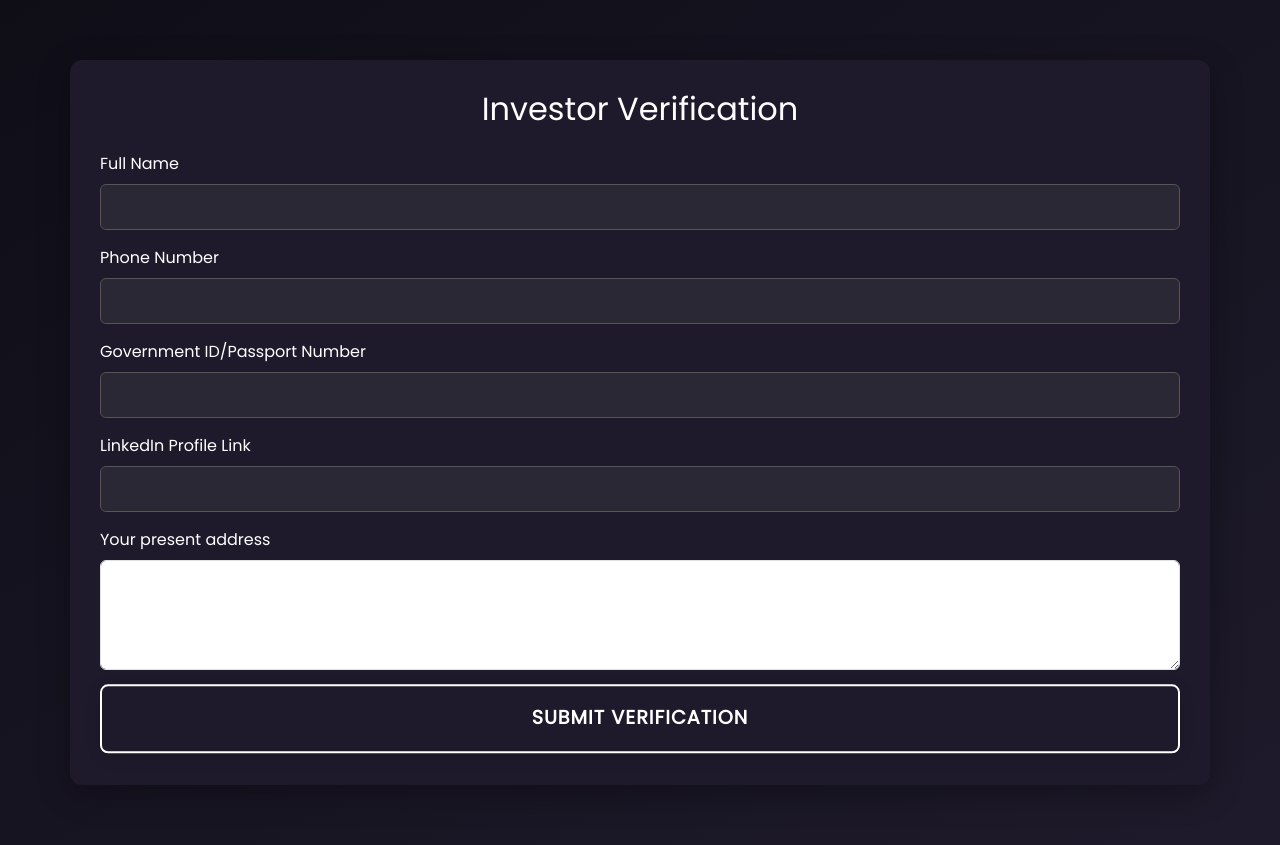
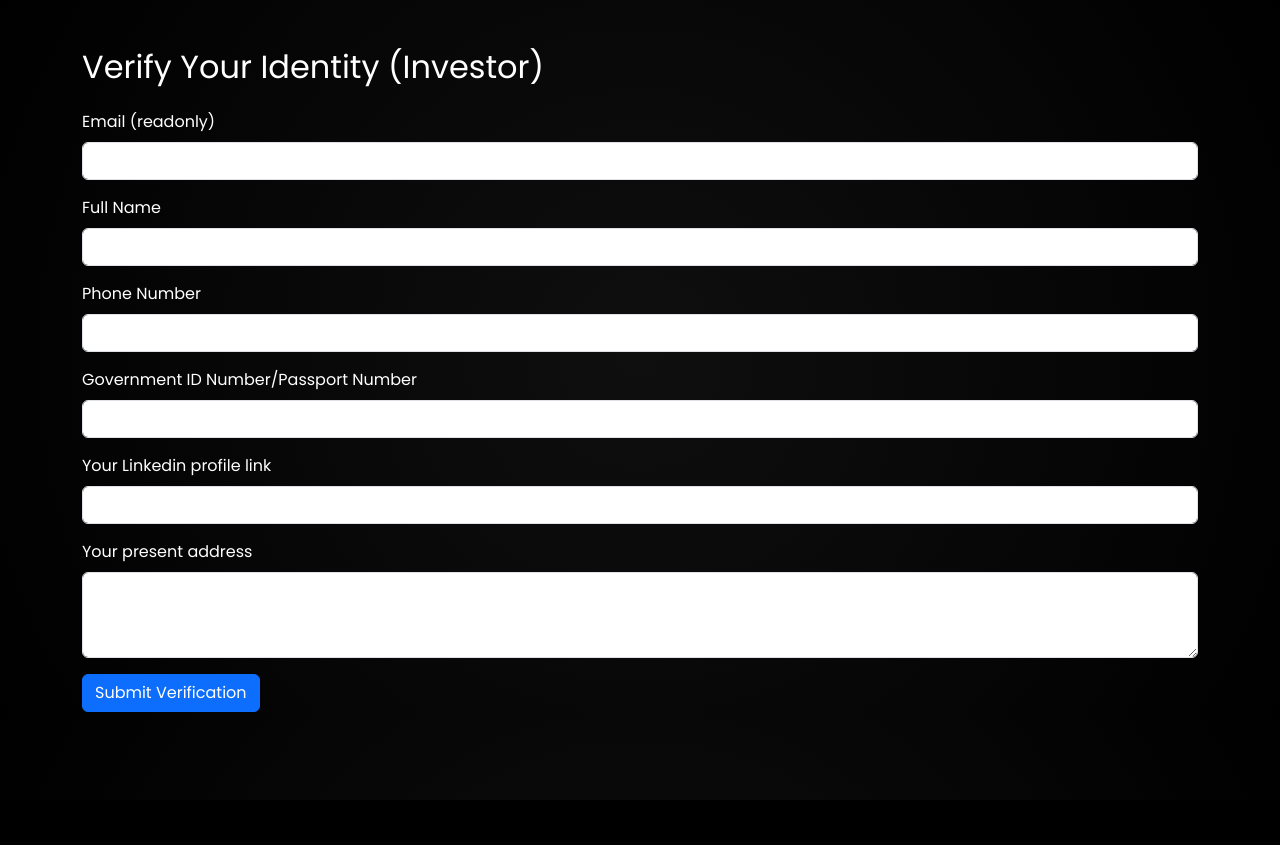
Before and after one commit to Shafayet22/Neurona-2, a Flask app: template templates/verify_investor.html in a window 1280 px wide. After the commit the page ends 712 px from the top, so only its background shows below. Run offline with Flask 3, Linux system fonts and the light colour scheme; the template is opened without the code that fills it, so the values that code supplies are empty.

Commit message:
Update verify_investor.html

```diff
--- a/templates/verify_investor.html
+++ b/templates/verify_investor.html
@@ -1,4 +1,3 @@
-<!-- templates/verify_investor.html -->
 <!DOCTYPE html>
 <html lang="en">
 <head>
@@ -9,47 +8,52 @@
   <link href="https://fonts.googleapis.com/css2?family=Poppins&display=swap" rel="stylesheet"/>
   <link rel="stylesheet" href="{{ url_for('static', filename='css/style.css') }}"/>
 </head>
-<body class="auth-body">
-  <div class="container register-wrapper">
-    <div class="auth-form-box mx-auto">
-      <h2 class="text-center mb-4">Investor Verification</h2>
+<body>
 
+  <div class="container mt-5">
+    <h2 class="mb-4">Verify Your Identity (Investor)</h2>
+
+    <!-- Flash messages -->
     {% with messages = get_flashed_messages(with_categories=true) %}
       {% if messages %}
-          {% for category, msg in messages %}
+        {% for category, message in messages %}
           <div class="alert alert-{{ category }} alert-dismissible fade show" role="alert">
-              {{ msg }}
+            {{ message }}
             <button type="button" class="btn-close" data-bs-dismiss="alert" aria-label="Close"></button>
           </div>
         {% endfor %}
       {% endif %}
     {% endwith %}
 
-      <form method="POST">
+    <form method="POST" action="{{ url_for('verify_investor') }}">
+      <div class="mb-3">
+        <label for="email" class="form-label">Email (readonly)</label>
+        <input type="email" class="form-control" id="email" name="email" value="{{ email }}" readonly />
+      </div>
       <div class="mb-3">
         <label for="full_name" class="form-label">Full Name</label>
-          <input type="text" name="full_name" class="form-control" required />
+        <input type="text" class="form-control" id="full_name" name="full_name" required />
       </div>
       <div class="mb-3">
         <label for="phone" class="form-label">Phone Number</label>
-          <input type="text" name="phone" class="form-control" required />
+        <input type="text" class="form-control" id="phone" name="phone" required />
       </div>
       <div class="mb-3">
-          <label for="gov_id" class="form-label">Government ID/Passport Number</label>
-          <input type="text" name="gov_id" class="form-control" required />
+        <label for="gov_id" class="form-label">Government ID Number/Passport Number</label>
+        <input type="text" class="form-control" id="gov_id" name="gov_id" required />
       </div>
       <div class="mb-3">
-          <label for="gov_id" class="form-label">LinkedIn Profile Link</label>
-          <input type="text" name="gov_id" class="form-control" required />
+        <label for="linkedin_id" class="form-label">Your Linkedin profile link</label>
+        <input type="text" class="form-control" id="linkedin_id" name="linkedin_id" required />
       </div>
       <div class="mb-3">
         <label for="reason" class="form-label">Your present address</label>
-          <textarea name="reason" class="form-control" rows="4"></textarea>
+        <textarea class="form-control" id="reason" name="reason" rows="3" required></textarea>
       </div>
-        <button type="submit" class="btn btn-outline w-100">Submit Verification</button>
+      <button type="submit" class="btn btn-primary">Submit Verification</button>
     </form>
   </div>
-  </div>
+
   <script src="https://cdn.jsdelivr.net/npm/bootstrap@5.3.0/dist/js/bootstrap.bundle.min.js"></script>
 <script>
   setTimeout(function() {
@@ -60,5 +64,6 @@
     }
   }, 2000);
 </script>
+
 </body>
 </html>
```
Lines whose indentation alone changed are shown as unchanged.
